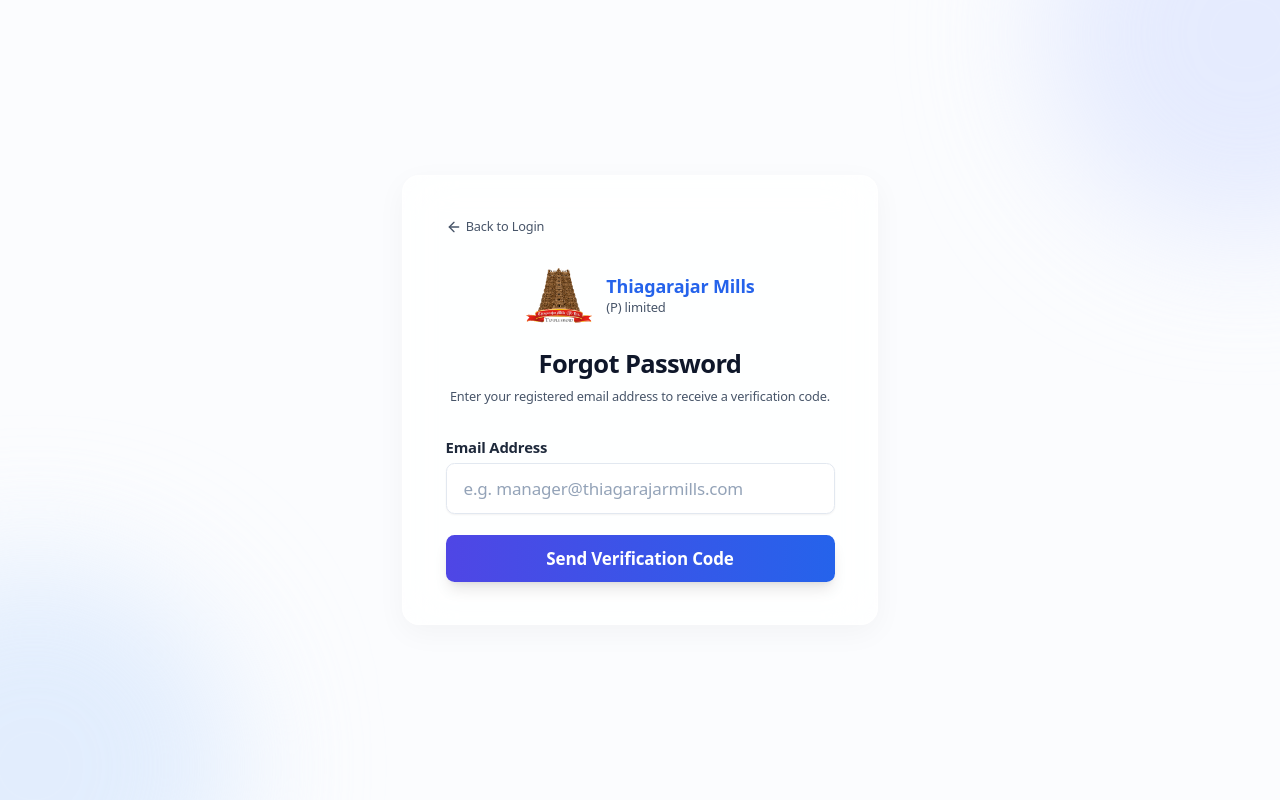
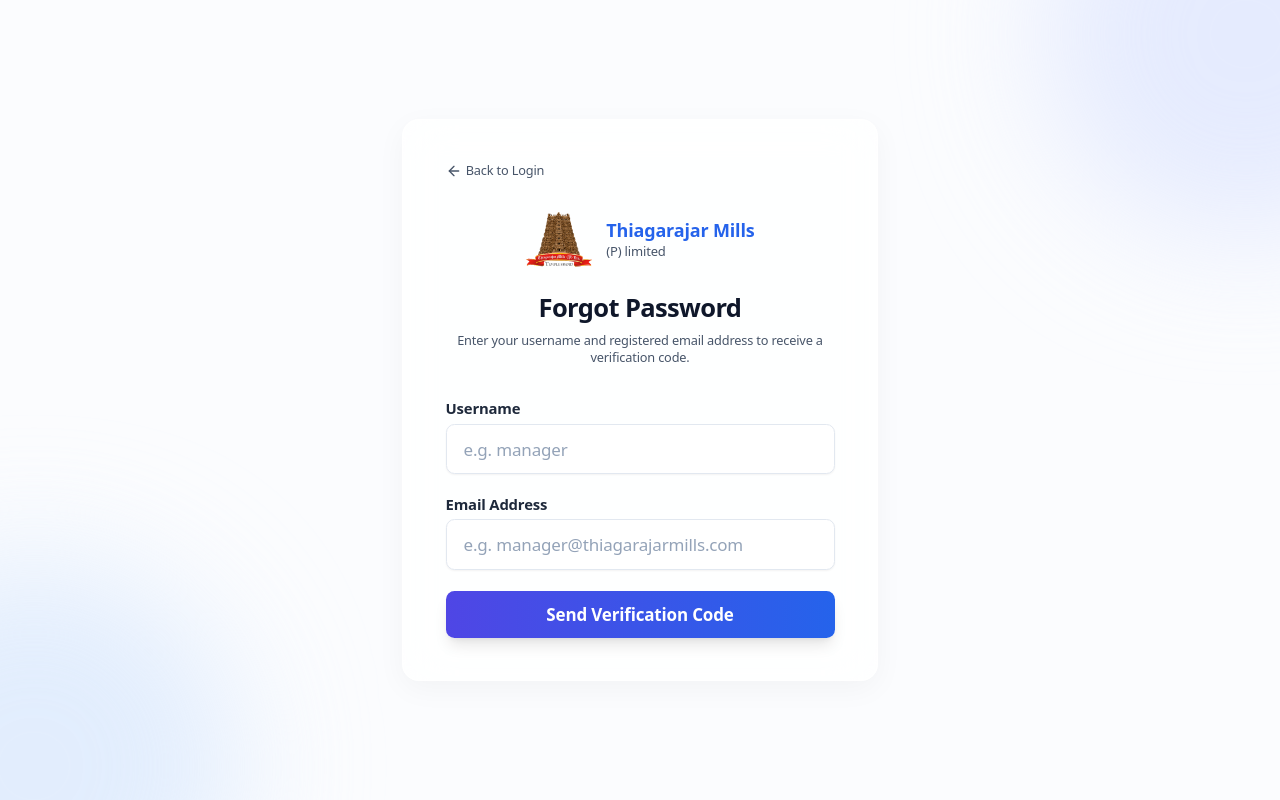
Before and after one commit to thiagarajarmills/Thiagarajar-Mills, a React (Vite) app in the folder client/: page /reset-password in a window 1280 px wide. Built offline with nearby package versions, Linux system fonts and the light colour scheme; no server answers.

Commit message:
Support username field in forgot password flow to prevent collision on shared emails

```diff
--- a/client/src/pages/ResetPassword.jsx
+++ b/client/src/pages/ResetPassword.jsx
@@ -6,6 +6,7 @@ import { ArrowLeft, CheckCircle, Loader2, Mail, Key, ShieldCheck, AlertCircle }
 export default function ResetPassword() {
     const navigate = useNavigate();
     const [step, setStep] = useState(1); // Step 1: Email verify, Step 2: Enter OTP & New Password
+    const [username, setUsername] = useState('');
     const [email, setEmail] = useState('');
     const [otp, setOtp] = useState('');
     const [newPassword, setNewPassword] = useState('');
@@ -23,7 +24,7 @@ export default function ResetPassword() {
         setLoading(true);
 
         try {
-            const res = await api.post('/forgot-password', { email });
+            const res = await api.post('/forgot-password', { email, username });
 
             if (res.data.isSimulated && res.data.code) {
                 setSimulatedCode(res.data.code);
@@ -31,7 +32,7 @@ export default function ResetPassword() {
 
             setStep(2);
         } catch (err) {
-            setError(err.response?.data?.message || "No account found with this email address. Please check and try again.");
+            setError(err.response?.data?.message || "No account found matching this username and email address. Please try again.");
         } finally {
             setLoading(false);
         }
@@ -57,6 +58,7 @@ export default function ResetPassword() {
         try {
             await api.post('/reset-password', {
                 email,
+                username,
                 otp,
                 newPassword
             });
@@ -98,7 +100,7 @@ export default function ResetPassword() {
                     </h1>
                     <p className="text-slate-500 mt-2 text-xs">
                         {step === 1
-                            ? 'Enter your registered email address to receive a verification code.'
+                            ? 'Enter your username and registered email address to receive a verification code.'
                             : `We have sent a verification code to ${email}`}
                     </p>
                 </div>
@@ -118,6 +120,22 @@ export default function ResetPassword() {
 
                 {!success && step === 1 && (
                     <form onSubmit={handleSendOtp} className="space-y-5">
+                        <div>
+                            <label className="block text-slate-700 text-xs font-semibold mb-2">Username</label>
+                            <input
+                                type="text"
+                                name="username"
+                                className="w-full bg-white border border-slate-200 text-slate-900 rounded-lg px-4 py-3 focus:outline-none focus:ring-2 focus:ring-indigo-500 focus:border-indigo-500 transition-all placeholder-slate-400 text-xs shadow-sm"
+                                placeholder="e.g. manager"
+                                value={username}
+                                onChange={(e) => {
+                                    setUsername(e.target.value);
+                                    setError('');
+                                }}
+                                required
+                            />
+                        </div>
+
                         <div>
                             <label className="block text-slate-700 text-xs font-semibold mb-2">Email Address</label>
                             <input
```
Also changed, not shown: 1 other file (tests, documents, lock files or other folders).
